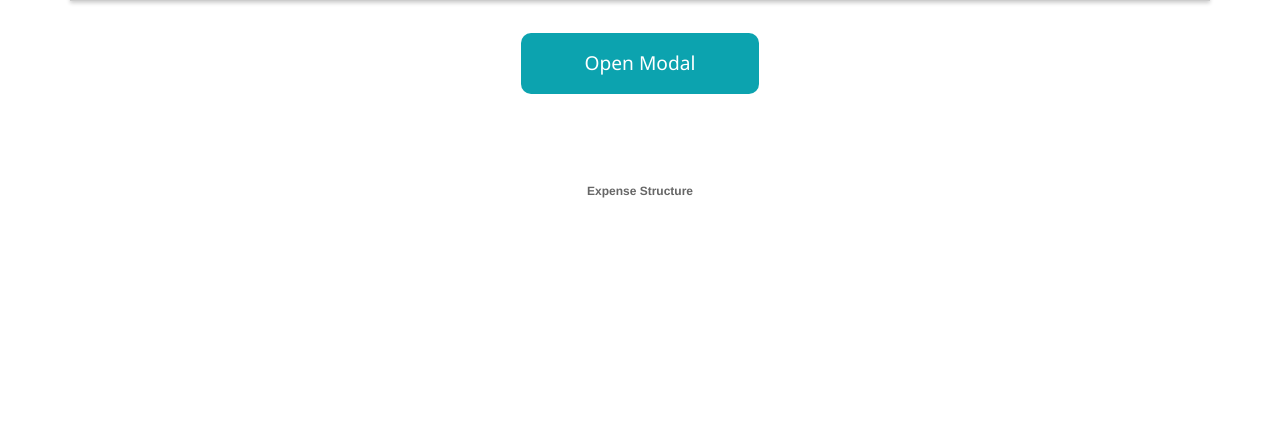
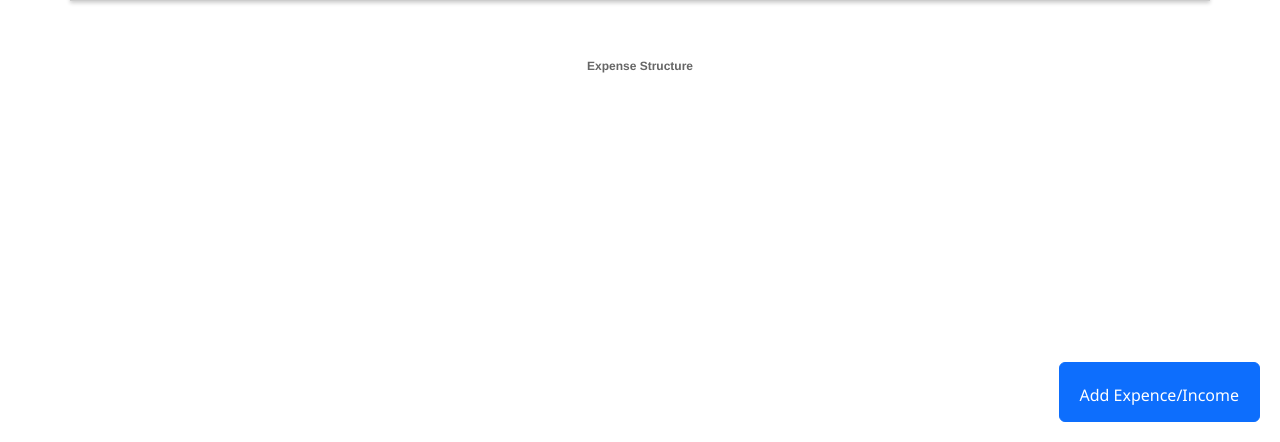
Before and after one commit to insharahAyyubi/GammaSquad, a plain HTML site: page home.html in a window 1280 px wide. Shown: the part 358-800 px from the top of the page. Drawn offline with nearby package versions, Linux system fonts and the light colour scheme.

Commit message:
changed button

```diff
--- a/css/styles.css
+++ b/css/styles.css
@@ -8,6 +8,14 @@ body{
     justify-content: center;
     align-items: center;
 }
+.floating-action-button {
+    padding: 20px;
+    height: 60px;
+    position: fixed;
+    bottom: 20px;
+    right: 20px;
+    z-index: 9999;
+  }
  .container {
     width: 100%;
  }
--- a/home.html
+++ b/home.html
@@ -20,6 +20,7 @@
     <link rel="stylesheet" type="text/css" href="./css/list.css">
     <link rel="stylesheet" type="text/css" href="./css/abc.css">
     <link rel="stylesheet" href="./css/styles.css">
+
 </head>
 
 <body>
@@ -86,8 +87,8 @@
       </div>
 
            <!-- Button to trigger the modal -->
-      <button type="button" class="btn open btn-primary" data-toggle="modal" data-target="#categoryModal">
-        Open Modal
+      <button type="button" class="btn btn-primary floating-action-button" data-toggle="modal" data-target="#categoryModal">
+       Add Expence/Income
       </button>
 
       <canvas id="myChart" style="width:100%;max-width:600px"></canvas>
--- a/js/app.js
+++ b/js/app.js
@@ -4,7 +4,7 @@ const remaining = document.getElementById('remaining');
 const amount = document.getElementById('amount');
 
 const generateID = () => Math.floor(Math.random() * 10000);
-
+let isEdit = false;
 const localStorageTransactions = JSON.parse(
     localStorage.getItem("transactions")
 );
@@ -125,13 +125,16 @@ switch (transaction.category) {
           <div class="title">${transaction.category}</div>
           <div class="trailing">${transaction.amount}</div>
           <button onclick="deleteTransaction(${transaction.id})" class="delete"><i class="fas fa-trash" style="height" ></i></button>
-          <button class="delete"><i class="fa-regular fa-pen-to-square"></i></button>
-    </div> `;
+          <button class="delete" onclick="edit(${transaction.id})" type="button"  data-toggle="modal" data-target="#categoryModal"><i class="fa-regular fa-pen-to-square"></i></button>
+    </div>`;
     list.appendChild(item);
 }
 
 
-
+const edit = (id) => {
+  transactions = transactions.filter(transaction => transaction.id !== id);
+  isEdit = true;
+}
 
 const deleteTransaction = (id) => {
     transactions = transactions.filter(transaction => transaction.id !== id);
@@ -343,8 +346,11 @@ document.addEventListener('DOMContentLoaded', function () {
         console.log('Amount:', amount);
         console.log('Note:', note);
         categoryType === 'income' ? categoryType = 1 : categoryType = 0
-
+        if(isEdit ===true){
+          console.log('hello');
+        }else{
         transactions.push({ id: generateID(), type: categoryType, category: category, amount: amount })
+        }
         amountInput.value = '';
         noteInput.value = '';
         categorySelect.value = '';
```
